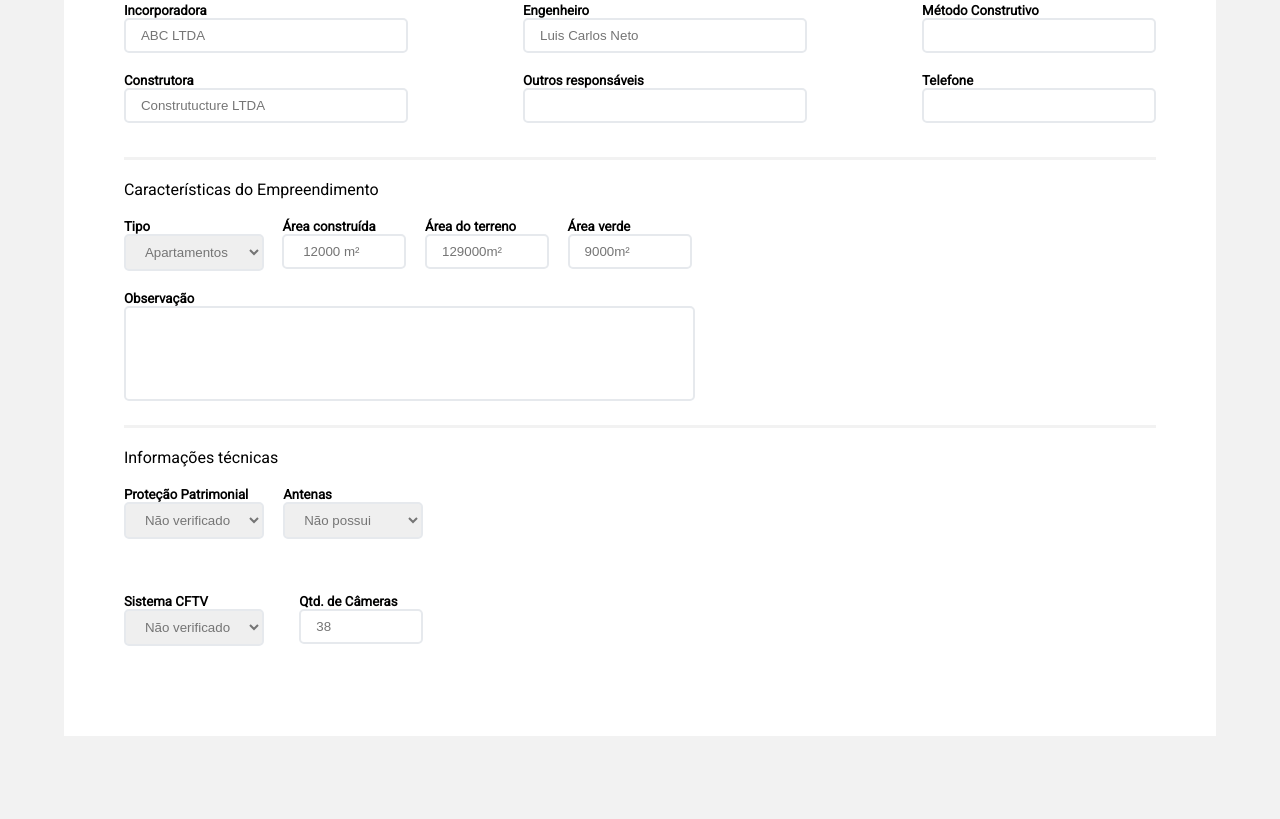
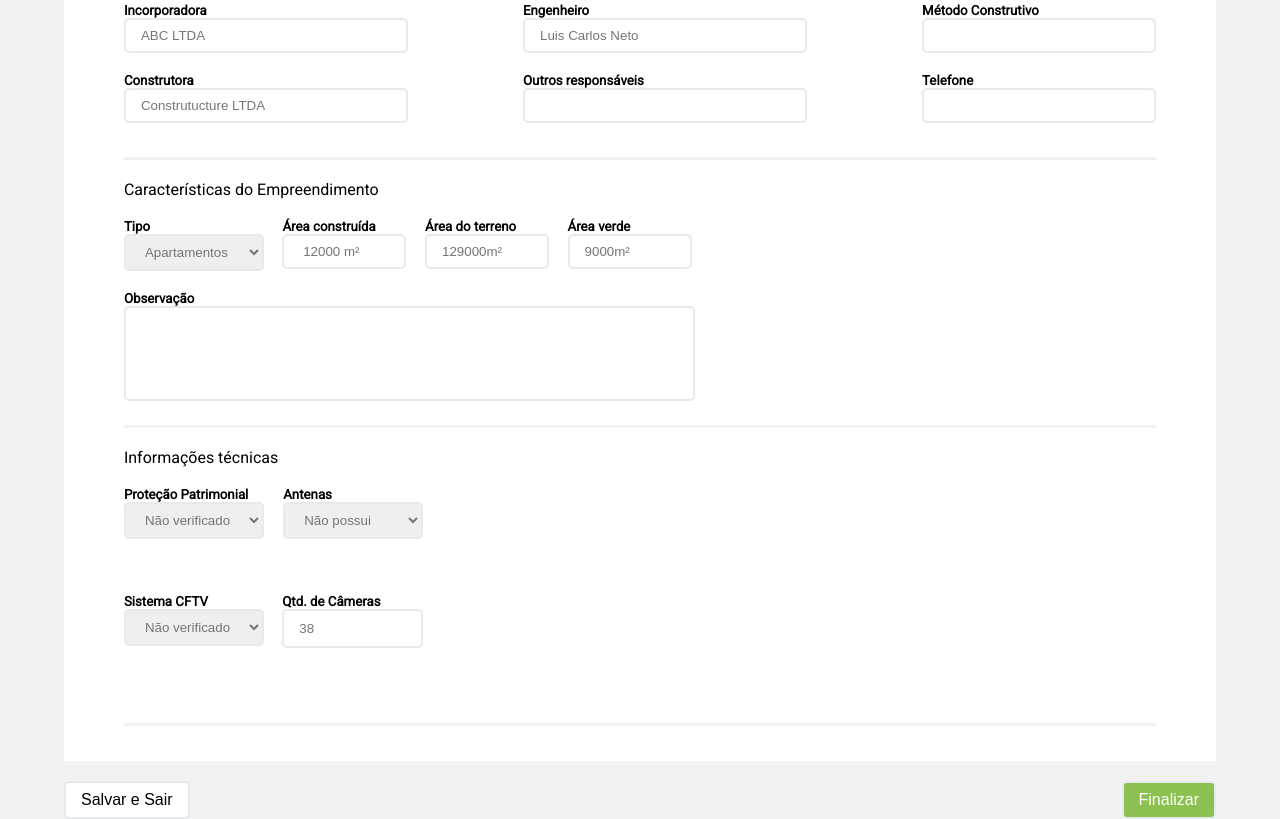
Before and after one commit to devcarolzita/projectHubert, a plain HTML site: page index.html in a window 1280 px wide. Shown: the part 332-1151 px from the top of the page. Before the commit the page ends 1068 px from the top, so only its background shows below. Drawn offline with nearby package versions, Linux system fonts and the light colour scheme.

Commit message:
adicionado classe footer

```diff
--- a/index.html
+++ b/index.html
@@ -173,7 +173,7 @@
                                     </div>
                                     <div class="input-tab">
                                         <h5>Telefone</h5>
-                                        <input type="text" class="input-selector">
+                                        <input type="text" class="input-selector" id="phone">
                                     </div>
 
 
@@ -194,17 +194,17 @@
                                     <div class="input-tab">
 
                                         <h5>Área construída</h5>
-                                        <input type="text" class="input-tab_tipodeempreendimento" placeholder=" 12000 m²">
+                                        <input type="number" class="input-tab_tipodeempreendimento" placeholder=" 12000 m²">
                                     </div>
 
                                     <div class="input-tab">
                                         <h5>Área do terreno</h5>
-                                        <input type="text" class="input-tab_tipodeempreendimento" placeholder="129000m²">
+                                        <input type="number" class="input-tab_tipodeempreendimento" placeholder="129000m²">
                                     </div>
 
                                     <div class="input-tab">
                                         <h5>Área verde</h5>
-                                        <input type="text" class="input-tab_tipodeempreendimento" placeholder="9000m²">
+                                        <input type="number" class="input-tab_tipodeempreendimento" placeholder="9000m²">
                                     </div>
 
 
@@ -264,19 +264,23 @@
 
                                             <div class="input-tab">
                                                     <h5>Qtd. de Câmeras</h5>
-                                                    <input type="text" class="input-tab_tipodeempreendimento" placeholder="38">
+                                                    <input type="number" class="input-tab_tipodeempreendimento qtd-camera" placeholder="38">
                                                 </div>
                                 </div>
 
                                 <div id="tab2" class="tab">
-                                    <p>Tab #2 content goes here!</p>
+
                                     <p>Donec pulvinar neque sed semper lacinia. Curabitur lacinia ullamcorper nibh; quis imperdiet
                                         velit eleifend ac. Donec blandit mauris eget aliquet lacinia! Donec pulvinar massa
                                         interdum risus ornare mollis. In hac habitasse platea dictumst. Ut euismod tempus
                                         hendrerit. Morbi ut adipiscing nisi. Etiam rutrum sodales gravida! Aliquam tellus
                                         orci, iaculis vel.</p>
                                 </div>
+                                <div class="linha">
+
+                                    </div>
                             </div>
+
 
                         </div>
                     </div>
@@ -284,6 +288,16 @@
 
         </section>
 
+        <div class="container">
+            <div class="btn-footer">
+                    <button id="btn-save">Salvar e Sair</button>
+                    <button id="btn-final">Finalizar</button>
+            </div>
+
+        </div>
+
+
+
     </main>
     <script src="js/script.js" type="text/javascript"></script>
 </body>
```
